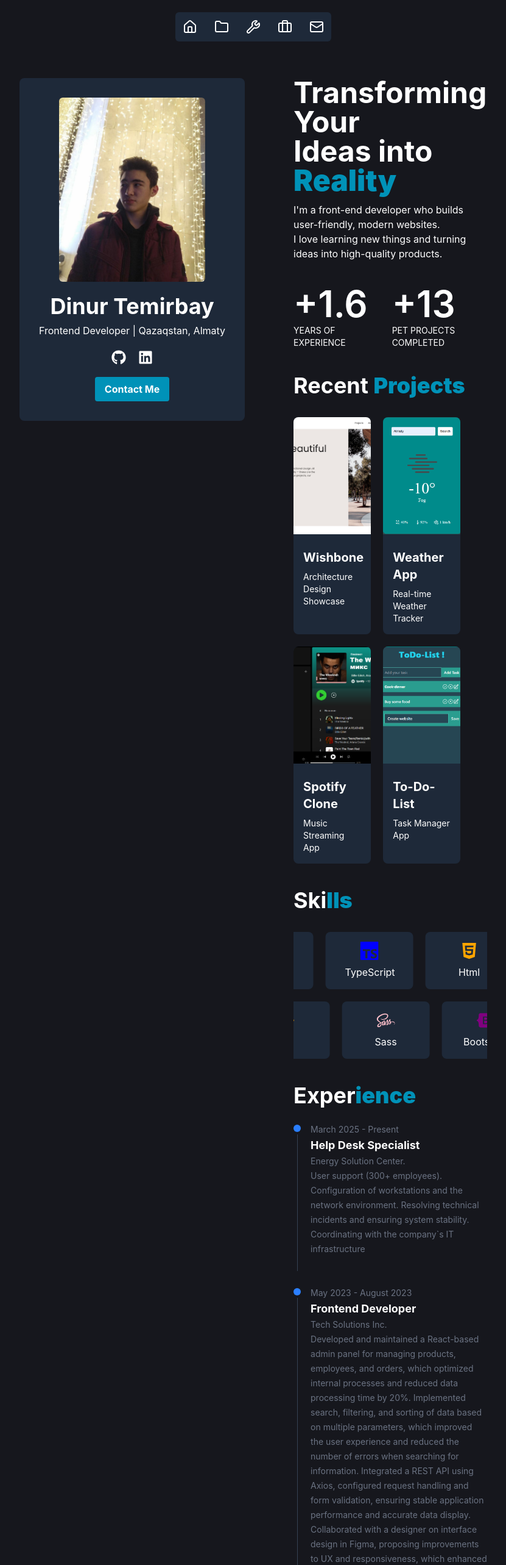
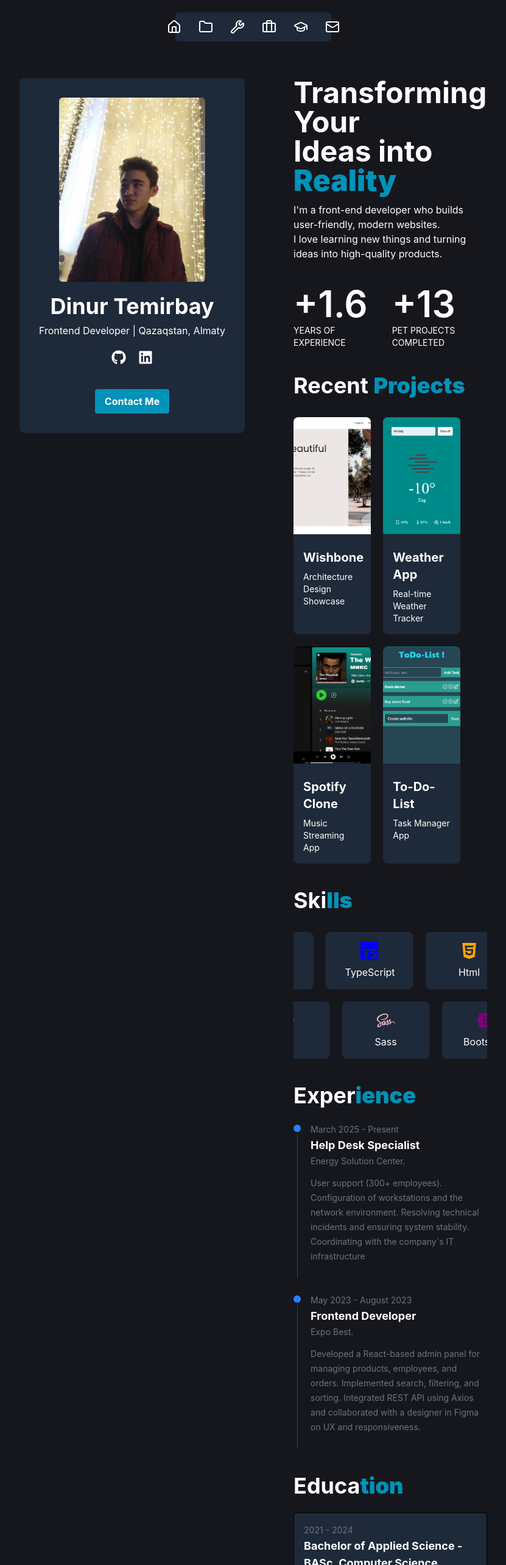
Before and after one commit to Dinur-Temirbay/DinurTemirbayPortfolio, a React app: page / in a window 1280 px wide. Shown: the top 2566 px of the page at 61% size, without its empty margins (224-1055 px from the left). Built offline with nearby package versions, Linux system fonts and the light colour scheme; the HTML template or start-up script is replaced by a standard one.

Commit message:
added education section and minor fixes

```diff
--- a/src/App.tsx
+++ b/src/App.tsx
@@ -4,6 +4,7 @@ import { About } from './components/About/About.tsx'
 import { Projects } from './components/Projects/Projects.tsx'
 import { Skills } from './components/Skills/Skills.tsx'
 import { Experience } from './components/Experience/Experience.tsx'
+import { Education } from './components/Education/Education.tsx'
 
 function App() {
 	return (
@@ -13,11 +14,12 @@ function App() {
 				<section className='min-w-[25%] md:sticky self-start top-8'>
 					<MyCard />
 				</section>
-				<section className='flex-1 flex flex-col gap-y-10 overflow-hidden'>
+				<section className='flex-1 flex flex-col gap-y-10 mb-8 overflow-hidden'>
 					<About />
 					<Projects />
 					<Skills />
 					<Experience />
+					<Education />
 				</section>
 			</main>
 		</>
--- a/src/components/About/About.tsx
+++ b/src/components/About/About.tsx
@@ -3,7 +3,7 @@ import { AnimateOnView } from '../Animation/AnimateOnView.tsx'
 export function About() {
 	return (
 		<AnimateOnView>
-			<div id='#about'>
+			<div id='about'>
 				<h1 className='text-center md:text-left text-4xl md:text-5xl text-white font-bold mt-10 md:mt-0'>
 					Transforming Your
 					<br />
--- /dev/null
+++ b/src/components/Education/Education.tsx
@@ -0,0 +1,29 @@
+import { AnimateOnView } from '../Animation/AnimateOnView.tsx'
+import { educationInfo } from './educationInfo.ts'
+
+export function Education() {
+	return (
+		<AnimateOnView delay={0.8}>
+			<div id='education'>
+				<h2 className='text-center md:text-left text-white text-4xl font-bold'>
+					Educa
+					<b className='text-cyan-600'>tion</b>
+				</h2>
+				{educationInfo.map((edu, index) => (
+					<div
+						key={index}
+						className='group border bg-gray-800 rounded p-4 mt-6 hover:border-cyan-600 shadow-md hover:shadow-cyan-600/20 transition-colors cursor-pointer'
+					>
+						<div className='text-gray-500 text-sm leading-6'>
+							<span>{edu.duration}</span>
+							<p className='group-hover:text-cyan-600 text-white font-bold text-lg'>
+								{edu.degree}
+							</p>
+							<p>{edu.institution}</p>
+						</div>
+					</div>
+				))}
+			</div>
+		</AnimateOnView>
+	)
+}
--- /dev/null
+++ b/src/components/Education/educationInfo.ts
@@ -0,0 +1,12 @@
+export const educationInfo = [
+	{
+		duration: '2021 - 2024',
+		degree: 'Bachelor of Applied Science - BASc, Computer Science',
+		institution: 'Satbayev University',
+	},
+	{
+		duration: '2017 - 2021',
+		degree: 'Associate`s degree, Information Systems',
+		institution: 'Innovative Technical College',
+	},
+]
--- a/src/components/Experience/Experience.tsx
+++ b/src/components/Experience/Experience.tsx
@@ -4,7 +4,7 @@ import { experienceInfo } from './experienceInfo'
 export function Experience() {
 	return (
 		<AnimateOnView delay={0.6}>
-			<div id='#experience'>
+			<div id='experience'>
 				<h2 className='text-center md:text-left text-white text-4xl font-bold'>
 					Exper
 					<b className='text-cyan-600'>ience</b>
@@ -22,7 +22,7 @@ export function Experience() {
 							<span>{job.duration}</span>
 							<p className='text-white font-bold text-lg'>{job.role}</p>
 							<p>{job.company}</p>
-							<p>{job.descr}</p>
+							<p className='mt-3'>{job.descr}</p>
 						</div>
 					</div>
 				))}
--- a/src/components/Experience/experienceInfo.ts
+++ b/src/components/Experience/experienceInfo.ts
@@ -10,9 +10,9 @@ export const experienceInfo = [
 	{
 		isCurrentJob: false,
 		role: 'Frontend Developer',
-		company: 'Tech Solutions Inc.',
+		company: 'Expo Best.',
 		duration: 'May 2023 - August 2023',
 		descr:
-			'Developed and maintained a React-based admin panel for managing products, employees, and orders, which optimized internal processes and reduced data processing time by 20%. Implemented search, filtering, and sorting of data based on multiple parameters, which improved the user experience and reduced the number of errors when searching for information. Integrated a REST API using Axios, configured request handling and form validation, ensuring stable application performance and accurate data display. Collaborated with a designer on interface design in Figma, proposing improvements to UX and responsiveness, which enhanced the user experience across different devices.',
+			'Developed a React-based admin panel for managing products, employees, and orders. Implemented search, filtering, and sorting. Integrated REST API using Axios and collaborated with a designer in Figma on UX and responsiveness.',
 	},
 ]
--- a/src/components/Header/Header.tsx
+++ b/src/components/Header/Header.tsx
@@ -1,30 +1,16 @@
-import { Briefcase, Folder, House, Mail, Wrench } from 'lucide-react'
+import { navIcons } from './navItem.ts'
 
 export function Header() {
 	return (
-		<>
-			<nav className='mx-auto sticky md:relative top-5 flex items-center justify-center gap-5 md:gap-7 bg-gray-800 rounded-md p-3 w-fit md:w-1/5'>
-				<House
-					color='white'
-					className='transition duration-300 hover:scale-110  cursor-pointer'
-				/>
-				<Folder
-					color='white'
-					className='transition duration-300 hover:scale-110  cursor-pointer'
-				/>
-				<Wrench
-					color='white'
-					className='transition duration-300 hover:scale-110  cursor-pointer'
-				/>
-				<Briefcase
-					color='white'
-					className='transition duration-300 hover:scale-110  cursor-pointer'
-				/>
-				<Mail
-					color='white'
-					className='transition duration-300 hover:scale-110  cursor-pointer'
-				/>
-			</nav>
-		</>
+		<nav className='mx-auto sticky md:relative top-5 flex items-center justify-center gap-5 md:gap-7 bg-gray-800 rounded-md p-3 w-fit md:w-1/5'>
+			{navIcons.map(({ icon: Icon, label, href }, index) => (
+				<a key={index} href={href} className='relative group'>
+					<Icon className='text-white transition duration-300 hover:scale-110 cursor-pointer hover:text-cyan-600' />
+					<span className='absolute -bottom-10 left-1/2 -translate-x-1/2 bg-gray-800 text-white text-xs px-2 py-1 rounded opacity-0 group-hover:opacity-100 transition duration-200 whitespace-nowrap'>
+						{label}
+					</span>
+				</a>
+			))}
+		</nav>
 	)
 }
--- /dev/null
+++ b/src/components/Header/navItem.ts
@@ -0,0 +1,17 @@
+import {
+	Briefcase,
+	Folder,
+	House,
+	Mail,
+	Wrench,
+	GraduationCap,
+} from 'lucide-react'
+
+export const navIcons = [
+	{ icon: House, label: 'Home', href: '#about' },
+	{ icon: Folder, label: 'Projects', href: '#projects' },
+	{ icon: Wrench, label: 'Skills', href: '#skills' },
+	{ icon: Briefcase, label: 'Experience', href: '#experience' },
+	{ icon: GraduationCap, label: 'Education', href: '#education' },
+	{ icon: Mail, label: 'Contact', href: '#contact' },
+]
--- a/src/components/MyCard/MyCard.tsx
+++ b/src/components/MyCard/MyCard.tsx
@@ -3,7 +3,7 @@ import { FaGithub, FaLinkedin } from 'react-icons/fa'
 export function MyCard() {
 	return (
 		<section>
-			<div className='bg-gray-800 rounded-lg px-8 py-8 text-center '>
+			<div className='bg-gray-800 rounded-lg p-8 text-center '>
 				<img
 					src='me.jpg'
 					alt='Profile Picture'
@@ -24,7 +24,7 @@ export function MyCard() {
 					</a>
 				</div>
 
-				<button className='bg-cyan-600 hover:bg-cyan-700 text-white font-bold py-2 px-4 rounded cursor-pointer mt-5'>
+				<button className='bg-cyan-600 hover:bg-cyan-700 text-white font-bold py-2 px-4 rounded cursor-pointer mt-10'>
 					Contact Me
 				</button>
 			</div>
--- a/src/components/Projects/Projects.tsx
+++ b/src/components/Projects/Projects.tsx
@@ -4,7 +4,7 @@ import { AnimateOnView } from '../Animation/AnimateOnView.tsx'
 export function Projects() {
 	return (
 		<AnimateOnView delay={0.2}>
-			<div id='#projects'>
+			<div id='projects'>
 				<h2 className='text-center md:text-left text-white text-4xl font-bold'>
 					Recent <b className='text-cyan-600'>Projects</b>
 				</h2>
--- a/src/components/Skills/Skills.tsx
+++ b/src/components/Skills/Skills.tsx
@@ -5,7 +5,7 @@ import { AnimateOnView } from '../Animation/AnimateOnView.tsx'
 export function Skills() {
 	return (
 		<AnimateOnView delay={0.4}>
-			<div id='#skills'>
+			<div id='skills'>
 				<h2 className='text-center md:text-left text-white text-4xl font-bold'>
 					Ski
 					<b className='text-cyan-600'>lls</b>
--- a/src/index.css
+++ b/src/index.css
@@ -1,4 +1,8 @@
 @import 'tailwindcss';
+
+html {
+	scroll-behavior: smooth;
+}
 
 body {
 	background-color: #16171d;
```
